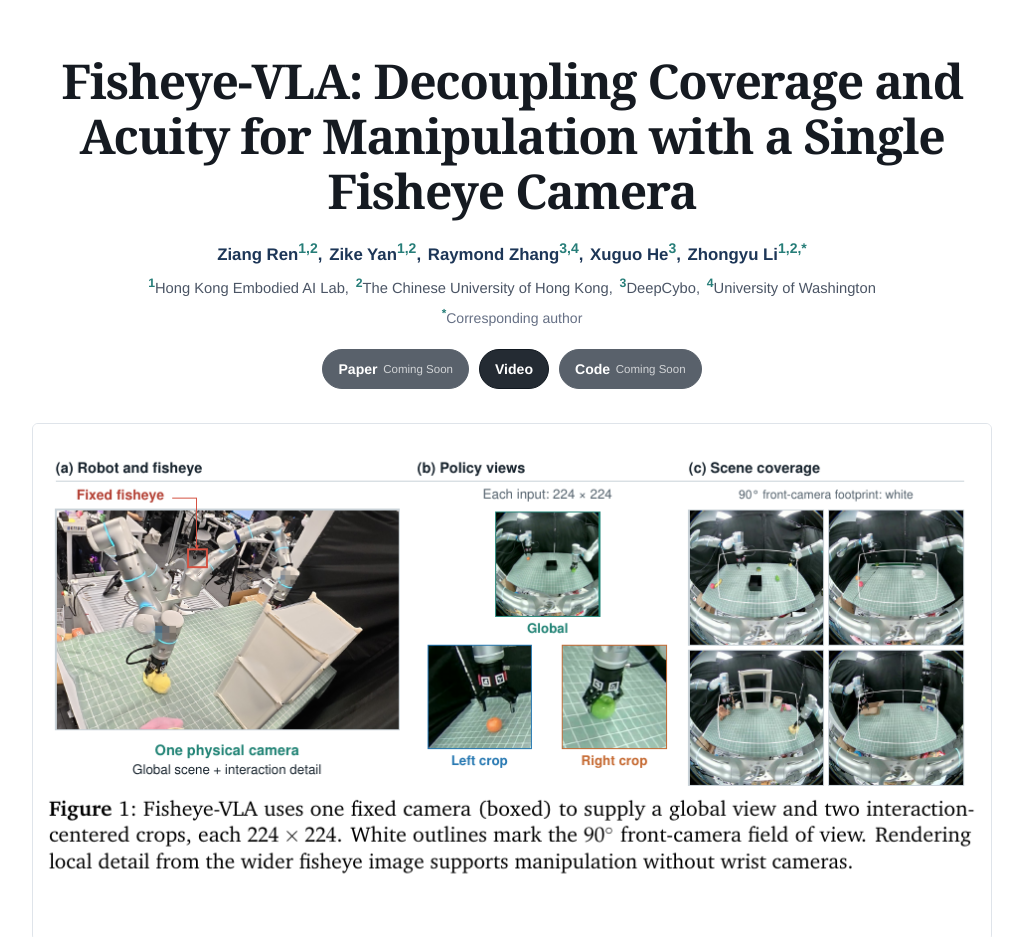
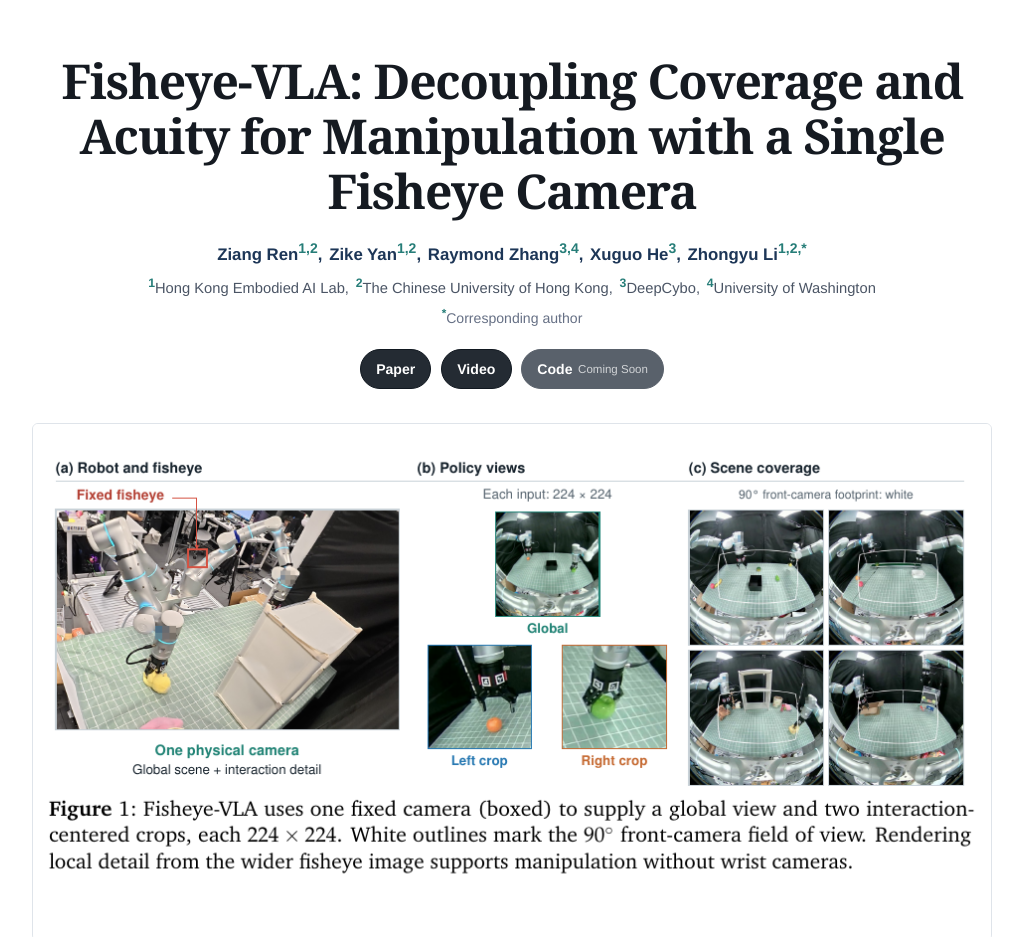
Before and after one commit to FisheyeVLA/FisheyeVLA.github.io, a plain HTML site: page index.html in a window 1280 px wide. Shown: the top 937 px of the page, without its empty margins (128-1151 px from the left). Drawn offline with Linux system fonts and the light colour scheme.

Commit message:
link paper to arxiv

```diff
--- a/index.html
+++ b/index.html
@@ -36,7 +36,7 @@
         <p class="author-note"><sup>*</sup>Corresponding author</p>
 
         <div class="publication-links" aria-label="Project links">
-          <span class="pill disabled" aria-disabled="true" title="Paper link will be added after release">Paper <small>Coming Soon</small></span>
+          <a class="pill" href="https://arxiv.org/abs/2609.25750" target="_blank" rel="noopener noreferrer">Paper</a>
           <a class="pill" href="#overview-video">Video</a>
           <span class="pill disabled" aria-disabled="true" title="Code link will be added after release">Code <small>Coming Soon</small></span>
         </div>
```
Also changed, not shown: 1 other file.
